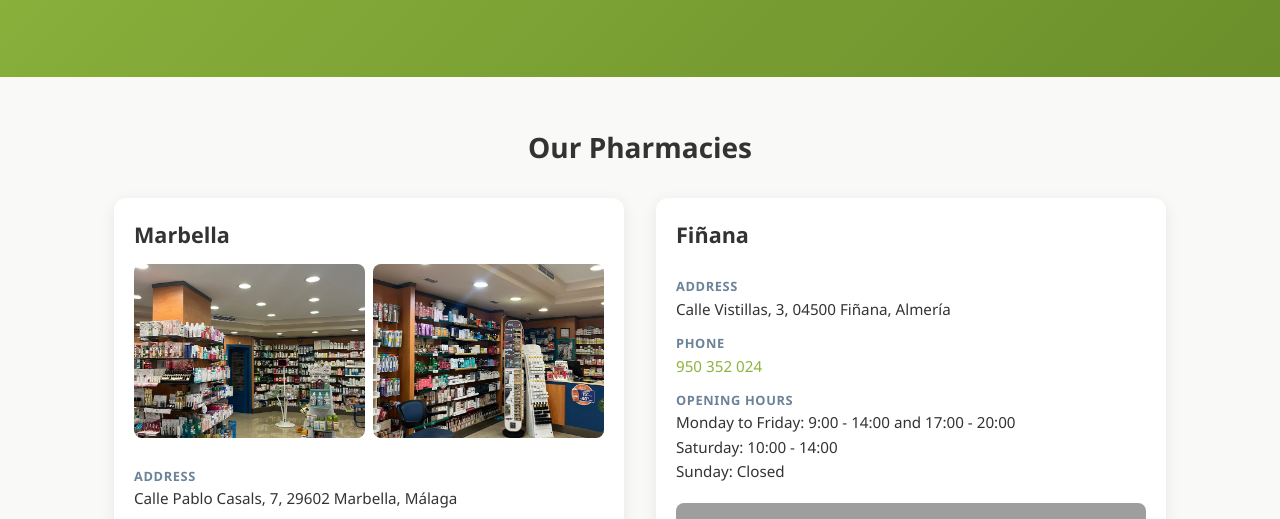
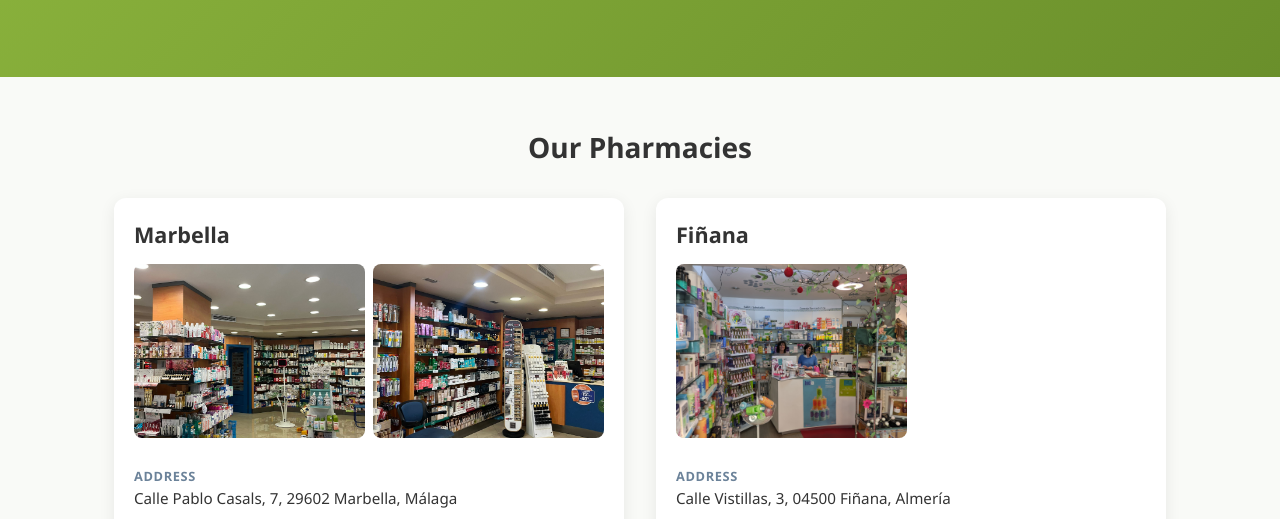
Before and after one commit to farmaciagallego/farmaciagallego.github.io, a plain HTML site: page index.html in a window 1280 px wide. Shown: the part 245-764 px from the top of the page. Drawn offline with Linux system fonts and the light colour scheme; grey boxes are pictures that could not be loaded.

Commit message:
feat: add Fiñana pharmacy interior photo

```diff
--- a/index.html
+++ b/index.html
@@ -150,6 +150,10 @@
         <div class="location-card">
           <h3>Fi&ntilde;ana</h3>
 
+          <div class="photos">
+            <img src="images/finana/IMG_20191230_202409.jpg" alt="Farmacia Gallego Fiñana interior">
+          </div>
+
           <dl class="contact-info">
             <dt class="lang-es">Direcci&oacute;n</dt>
             <dt class="lang-en">Address</dt>
```
Also changed, not shown: images/finana/IMG_20191230_202409.jpg (added).
